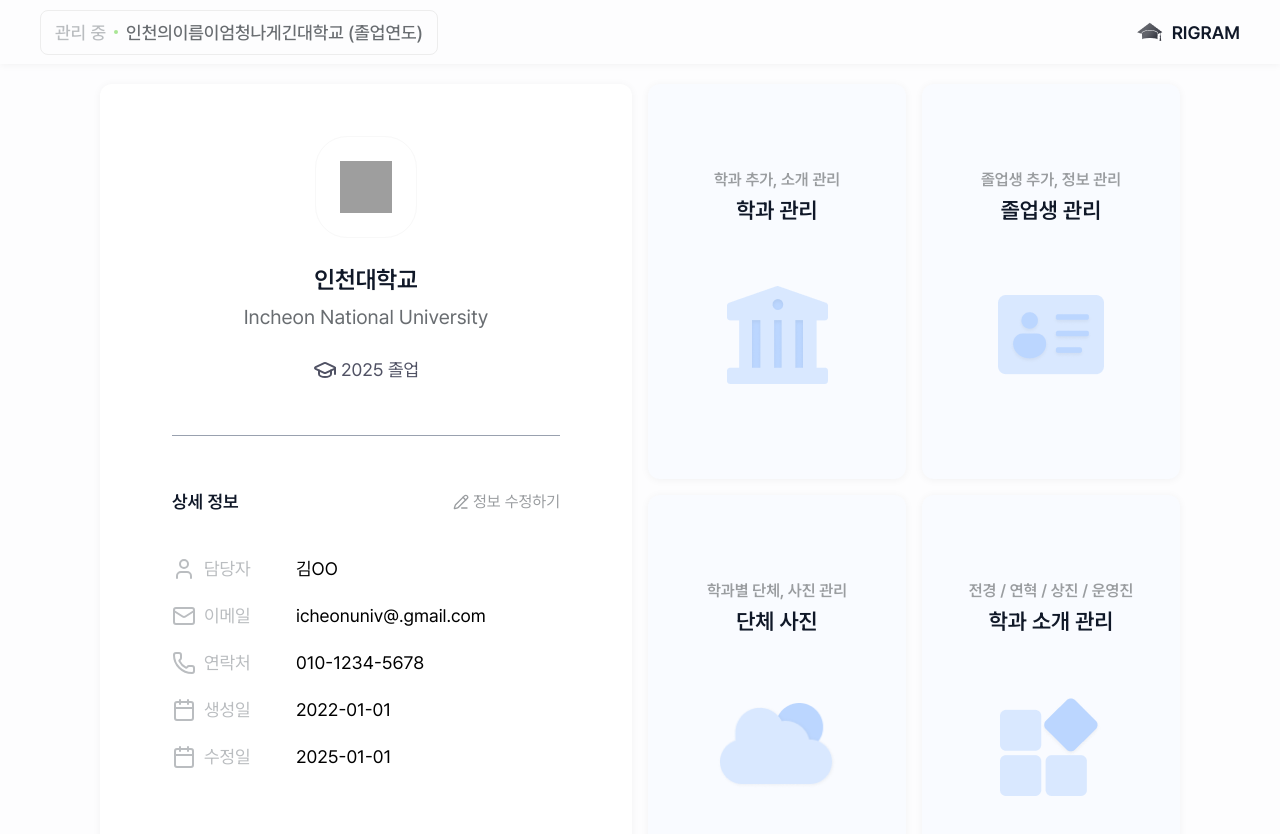
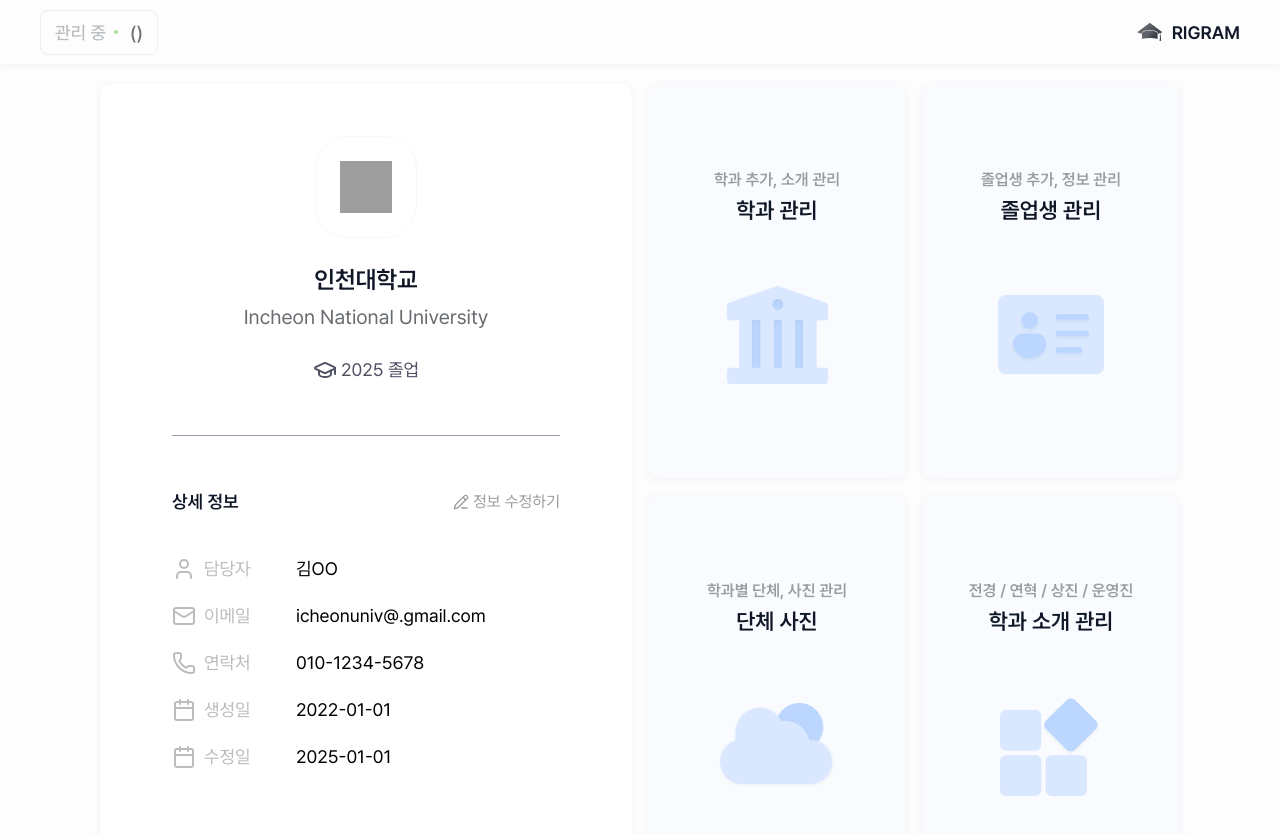
Before and after one commit to Photobit-RIGRAM/RIGRAM, a Next.js app: page /main in a window 1280 px wide. Shown: the top 834 px of the page. Built offline with nearby package versions, Linux system fonts and the light colour scheme; no server answers; grey boxes are pictures that could not be loaded.

Commit message:
[Feature] header 컴포넌트
- 현재 로그인 된 계정의 학교 이름 출력
- 졸업 연도 출력
- 로그아웃 기능 → 로그아웃 시 로그인페이지로 이동

```diff
--- a/src/components/header/index.tsx
+++ b/src/components/header/index.tsx
@@ -1,12 +1,23 @@
 'use client';
 
 import Button from '@/components/button';
+import { useAuthStore } from '@/store/useAuthStore';
+import { useSchoolStore } from '@/store/useSchoolStore';
+import { useRouter } from 'next/navigation';
 import { useState } from 'react';
 
 export default function Header({ hasSchool = false }: { hasSchool?: boolean }) {
+  const school = useSchoolStore((state) => state.school);
+  const router = useRouter();
   const [isOpen, setIsOpen] = useState(false);
   const handleMenuDrop = () => {
     setIsOpen(!isOpen);
+  };
+  const logout = useAuthStore((state) => state.logout);
+
+  const handleLogout = () => {
+    logout();
+    router.push('/login');
   };
 
   return (
@@ -28,7 +39,7 @@
             <Button href={'/main'}>학교 페이지로 이동</Button>
           </li>
           <li className="flex justify-center items-center w-full px-3 py-2 hover:bg-gray-200">
-            <Button>로그아웃</Button>
+            <Button onClick={handleLogout}>로그아웃</Button>
           </li>
         </ul>
       </div>
@@ -39,8 +50,8 @@
             <span className="text-14 md:text-18 text-gray-500 font-medium">관리 중</span>
             <span className="w-1 h-1 rounded-full bg-green" aria-hidden="true"></span>
             <div className="text-14 md:text-18 text-gray-700 font-medium flex items-center gap-1 max-w-[150px] md:max-w-full overflow-hidden">
-              <span className="truncate">인천의이름이엄청나게긴대학교</span>
-              <span className="shrink-0">(졸업연도)</span>
+              <span className="truncate">{school[0]?.school_name}</span>
+              <span className="shrink-0">({school[0]?.graduation_year})</span>
             </div>
           </>
         ) : (
```
